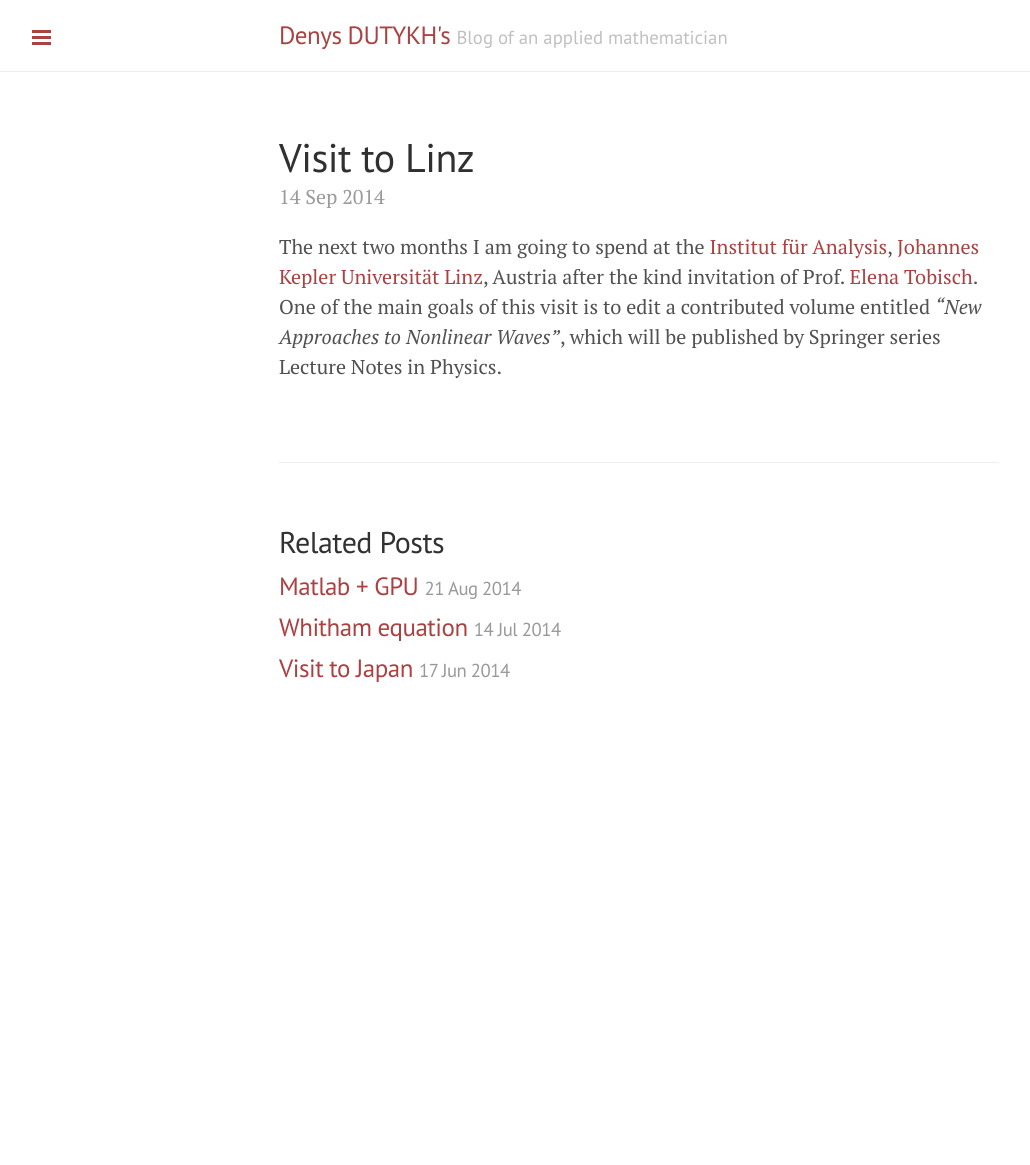
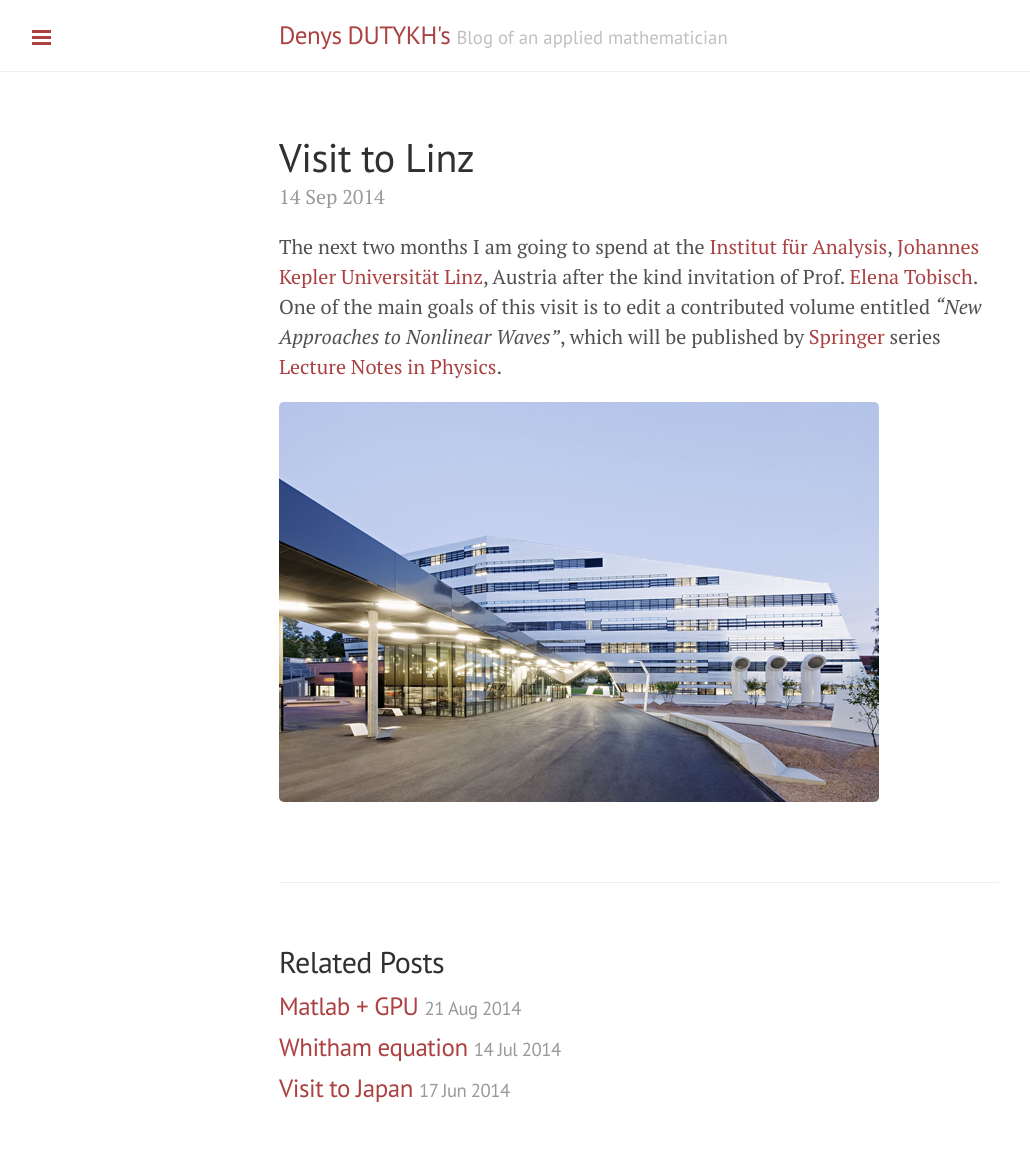
Before and after one commit to dutykh/dutykh.github.io, a Jekyll site: the page built from _posts/2014-09-14-Linz.md, in a window 1280 px wide. Shown: the whole page, without its empty margins (1-1031 px from the left). Built offline with Jekyll 4.4.1, drawn with Linux system fonts in a browser that asks for light colours; Markdown is read by kramdown in place of the engine named in the settings; comment, search, counter and statistics services are not loaded; before the commit the page ends 900 px from its top, so only the background shows below that; some of the changed lines change nothing that is shown.

Commit message:
Linz post

```diff
--- a/_posts/2014-09-14-Linz.md
+++ b/_posts/2014-09-14-Linz.md
@@ -3,4 +3,6 @@ layout: post
 title: Visit to Linz
 ---
 
-The next two months I am going to spend at the [Institut für Analysis](http://www.jku.at/analysis/content/), [Johannes Kepler Universität Linz](http://www.jku.at/content), Austria after the kind invitation of Prof. [Elena Tobisch](http://www.dynamics-approx.jku.at/lena/). One of the main goals of this visit is to edit a contributed volume entitled *"New Approaches to Nonlinear Waves"*, which will be published by Springer series Lecture Notes in Physics.
+The next two months I am going to spend at the [Institut für Analysis](http://www.jku.at/analysis/content/), [Johannes Kepler Universität Linz](http://www.jku.at/content), Austria after the kind invitation of Prof. [Elena Tobisch](http://www.dynamics-approx.jku.at/lena/). One of the main goals of this visit is to edit a contributed volume entitled *"New Approaches to Nonlinear Waves"*, which will be published by [Springer](http://www.springer.com/) series [Lecture Notes in Physics](http://www.springer.com/series/5304/).
+
+![JKU Linz Science Park](/public/pics/LinzSciPark.jpg)
```
Also changed, not shown: public/pics/LinzSciPark.jpg (added).
